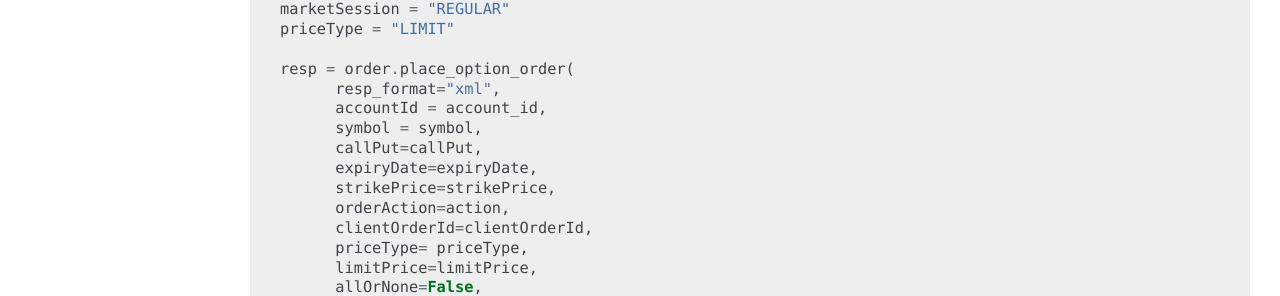
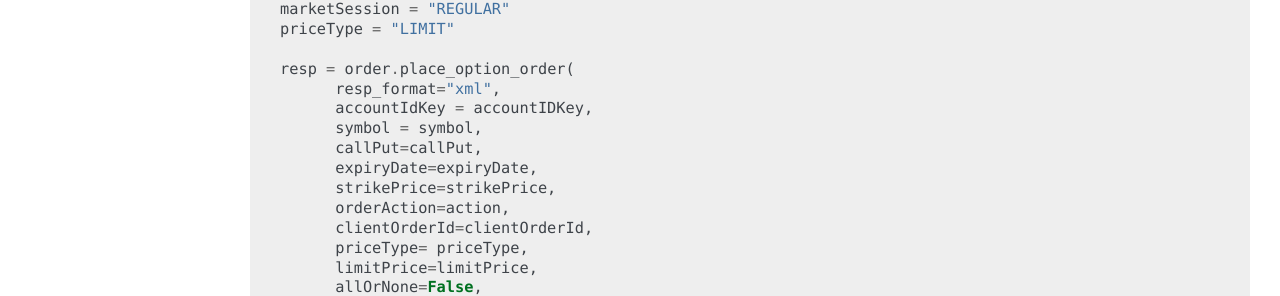
Before and after one commit to jessecooper/pyetrade, a Sphinx documentation site: the page built from docs/examples.rst, in a window 1280 px wide and 900 px high, scrolled down 4501 px. Shown: the part 429-725 px from the top of the window. Built offline with Sphinx 7.4.7, drawn with Linux system fonts in a browser that asks for light colours; the version number could not be read and is left out.

Commit message:
docs: correct parameter name in example
Updated the example to use the correct parameter name `accountIdKey` instead of `accountId`.

```diff
--- a/docs/examples.rst
+++ b/docs/examples.rst
@@ -263,7 +263,7 @@ Order Module
 
     resp = order.place_option_order(
           resp_format="xml",
-          accountId = account_id,
+          accountIdKey = accountIDKey,
           symbol = symbol,
           callPut=callPut,
           expiryDate=expiryDate,
```
